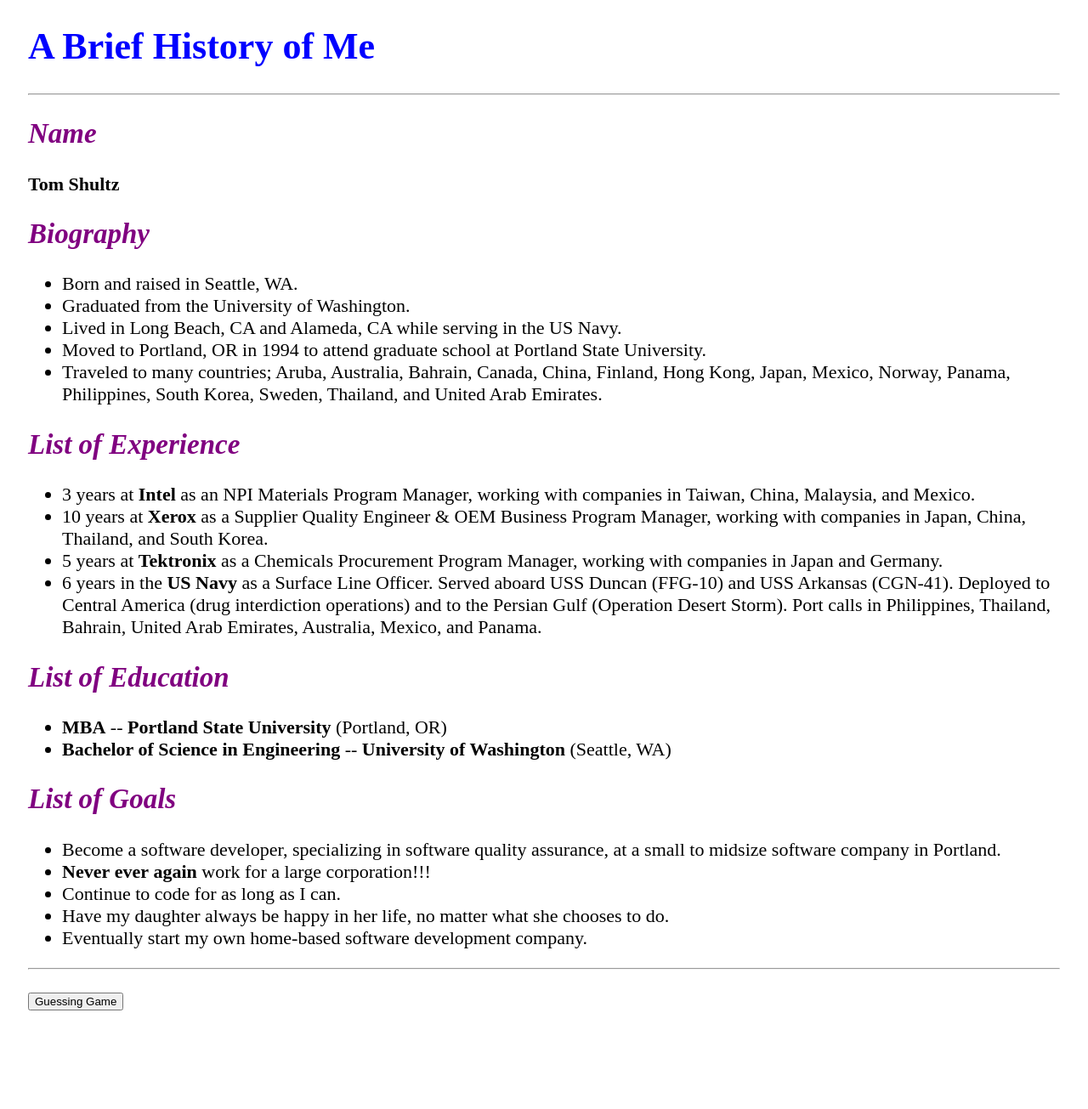
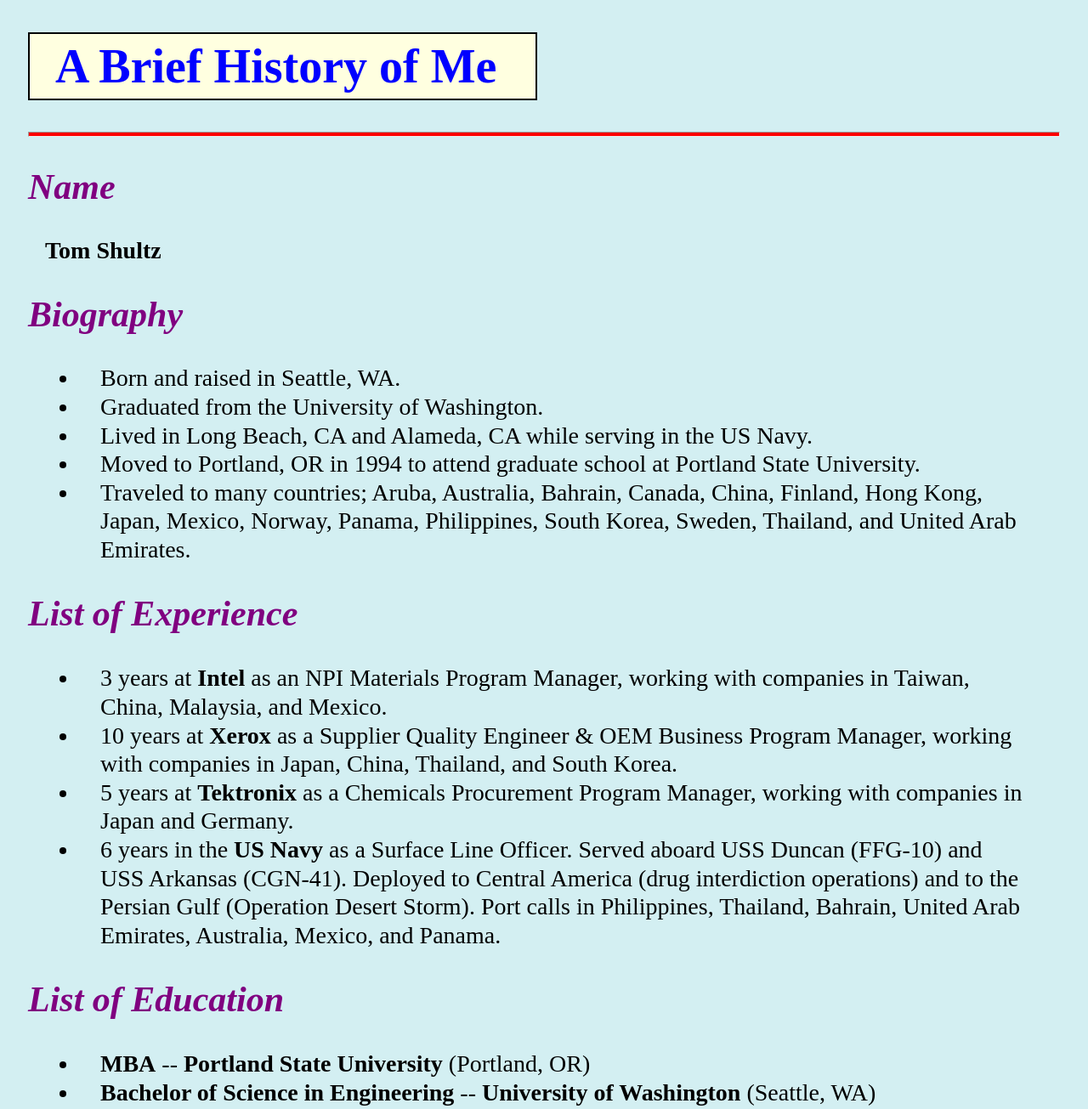
Before and after one commit to mizutombo/guessing-game, a plain HTML site: page index.html in a window 1280 px wide. Shown: the top 1305 px of the page at 85% size. Before the commit the page ends 1197 px from the top, so only its background shows below. Drawn offline with Linux system fonts and the light colour scheme.

Commit message:
incorporated additional CSS styling & updated README to reflect

```diff
--- a/index.css
+++ b/index.css
@@ -1,15 +1,47 @@
 
 body {
   font-family: Trebuchet;
-  font-size: 22px;
+  font-size: 28px;
   color: black;
+  background-color: #D3EFF2;
   padding-left: 25px;
   padding-right: 25px;
 }
 h1 {
-  color: blue;
+    display: block;
+    color: blue;
+    background-color: lightyellow;
+    border: 2px solid black;
+    height: 55px;
+    width: 565px;
+    vertical-align: middle;
+    font-size: 2em;
+    font-weight: bold;
+    padding-left: 30px;
+    padding-top: 6px;
+    padding-bottom: 15px;
 }
 h2 {
   color: purple;
   font-style: italic;
 }
+p {
+  padding-left: 20px;
+}
+li {
+  padding-left: 25px;
+  padding-right: 40px;
+  margin-left: 20px;
+  line-height: 1.2em;
+}
+hr {
+  background-color: red;
+  height: 4px;
+}
+input {
+  background-color: yellow;
+  border-color: blue;
+  color: darkblue;
+  font-size: 20px;
+  font-weight: bold;
+}
```
Also changed, not shown: 1 other file.
